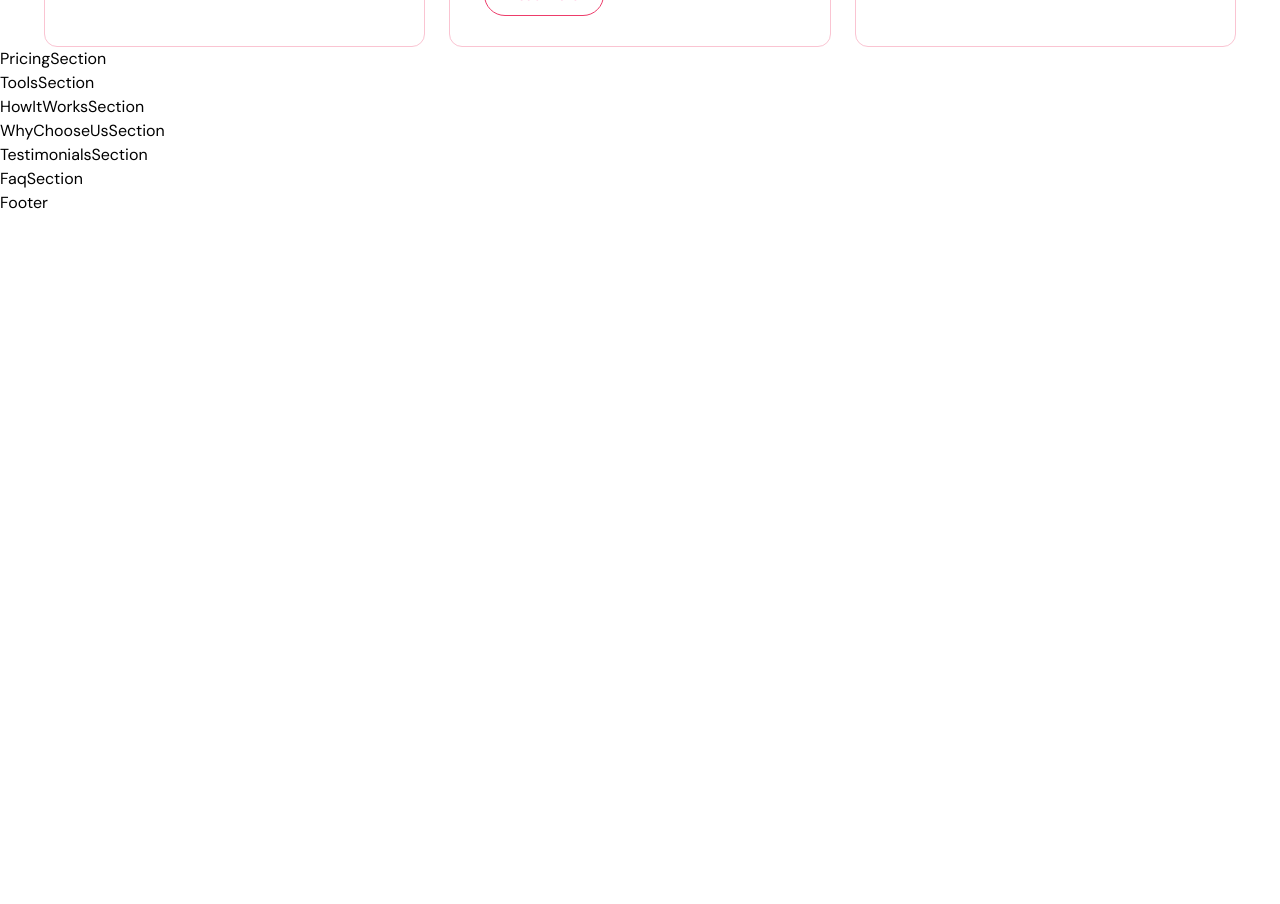
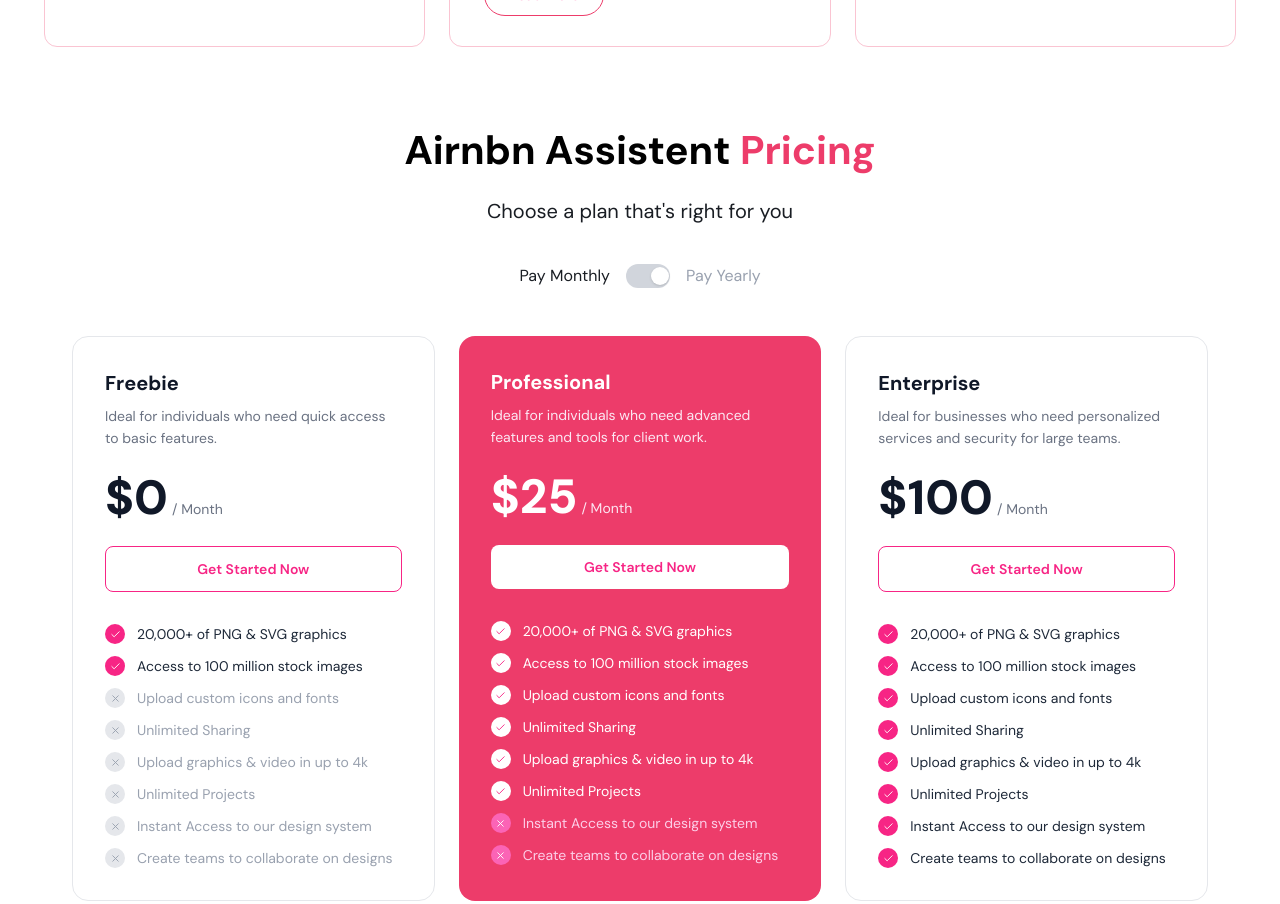
Before and after one commit to almahmud-dev/airbnb-assistant-landing, a Next.js app: page / in a window 1280 px wide. Shown: the part 1880-2784 px from the top of the page. Before the commit the page ends 2095 px from the top, so only its background shows below. Built offline with nearby package versions, Linux system fonts and the light colour scheme.

Commit message:
pricingSction add

```diff
--- a/src/components/sections/PricingSection.jsx
+++ b/src/components/sections/PricingSection.jsx
@@ -1,10 +1,166 @@
-"use client"
-import React from 'react'
+"use client";
 
-const PricingSection = () => {
+import { useState } from "react";
+import { Check, X } from "lucide-react";
+import { PRICING_PLANS } from "@/lib/constants";
+import AppImage from "../ui/AppImage";
+
+export default function PricingSection() {
+  const [isYearly, setIsYearly] = useState(false);
+
   return (
-    <div>PricingSection</div>
-  )
+    <section id="pricing" className="pt-18.25 bg-white">
+      <div className="max-w-296 mx-auto px-6">
+        <h2 className="text-[40px] font-bold mb-4 text-center">
+          Airnbn Assistent <span className="text-[#ED3C6A]">Pricing</span>
+        </h2>
+        <p className="text-[#191D23] text-[20px] font-normal mb-9.5 text-center">
+          Choose a plan that's right for you
+        </p>
+
+        {/* Billing Toggle */}
+        <div className="flex items-center justify-center gap-4 mb-12 relative">
+          <span
+            className={`text-[16px] font-normal transition-colors ${!isYearly ? "text-[#191D23]" : "text-gray-400"}`}
+          >
+            Pay Monthly
+          </span>
+
+          <button
+            role="switch"
+            aria-checked={isYearly}
+            onClick={() => setIsYearly(!isYearly)}
+            className={`relative w-11 h-6 rounded-full transition-colors duration-300 ${
+              isYearly ? "bg-[#F72585]" : "bg-gray-300"
+            }`}
+          >
+            <span
+              className={`absolute top-[3px] w-4.5 h-4.5 bg-white rounded-full shadow transition-transform duration-300 ${
+                isYearly ? "translate-x-[23px]" : "translate-x-[3px]"
+              }`}
+            />
+          </button>
+
+          <span
+            className={`text-[16px] font-normal transition-colors ${isYearly ? "text-[#191D23]" : "text-gray-400"}`}
+          >
+            Pay Yearly
+          </span>
+
+          {/* Save 25% — fixed position so it never pushes cards down */}
+          <div
+            className={`absolute left-[calc(60%+30px)] -top-6.5 transition-opacity duration-300 ${
+              isYearly ? "opacity-100" : "opacity-0 pointer-events-none"
+            }`}
+          >
+            <AppImage
+              src="/images/save13.png"
+              alt="Save 25%"
+              width={185}
+              height={88}
+              style={{ height: "auto" }}
+            />
+          </div>
+        </div>
+
+        {/* ── Plans ── */}
+        <div className="grid grid-cols-1 md:grid-cols-3 gap-6">
+          {PRICING_PLANS.map((plan) => (
+            <div
+              key={plan.name}
+              className={`rounded-2xl p-8 ${
+                plan.featured
+                  ? "bg-[#ED3C6A]"
+                  : "border border-gray-200 bg-white"
+              }`}
+            >
+              <h3
+                className={`text-xl font-bold mb-2 ${plan.featured ? "text-white" : "text-gray-900"}`}
+              >
+                {plan.name}
+              </h3>
+              <p
+                className={`text-sm mb-6 leading-relaxed ${plan.featured ? "text-pink-100" : "text-gray-500"}`}
+              >
+                {plan.description}
+              </p>
+
+              {/* Price */}
+              <div className="mb-6">
+                <span
+                  className={`text-5xl font-extrabold ${plan.featured ? "text-white" : "text-gray-900"}`}
+                >
+                  ${isYearly ? plan.yearlyPrice : plan.monthlyPrice}
+                </span>
+                <span
+                  className={`text-sm ml-1 ${plan.featured ? "text-pink-100" : "text-gray-500"}`}
+                >
+                  / Month
+                </span>
+              </div>
+
+              {/* CTA */}
+              <button
+                className={`w-full py-3 rounded-lg font-semibold text-sm mb-8 transition-colors duration-200 ${
+                  plan.featured
+                    ? "bg-white text-[#F72585] hover:bg-pink-50"
+                    : "border border-[#F72585] text-[#F72585] hover:bg-[#F72585] hover:text-white"
+                }`}
+              >
+                Get Started Now
+              </button>
+
+              {/* Features */}
+              <ul className="space-y-3" role="list">
+                {plan.features.map((feature) => (
+                  <li key={feature.text} className="flex items-center gap-3">
+                    <span
+                      className={`w-5 h-5 rounded-full flex items-center justify-center flex-shrink-0 ${
+                        feature.included
+                          ? plan.featured
+                            ? "bg-white"
+                            : "bg-[#F72585]"
+                          : plan.featured
+                            ? "bg-pink-400"
+                            : "bg-gray-200"
+                      }`}
+                    >
+                      {feature.included ? (
+                        <Check
+                          size={11}
+                          className={
+                            plan.featured ? "text-[#F72585]" : "text-white"
+                          }
+                        />
+                      ) : (
+                        <X
+                          size={11}
+                          className={
+                            plan.featured ? "text-white" : "text-gray-400"
+                          }
+                        />
+                      )}
+                    </span>
+                    <span
+                      className={`text-sm ${
+                        feature.included
+                          ? plan.featured
+                            ? "text-white"
+                            : "text-gray-800"
+                          : plan.featured
+                            ? "text-pink-200"
+                            : "text-gray-400"
+                      }`}
+                    >
+                      {feature.text}
+                    </span>
+                  </li>
+                ))}
+              </ul>
+            </div>
+          ))}
+        </div>
+      </div>
+    </section>
+  );
 }
-
-export default PricingSection
--- a/src/components/sections/ServicesSection.jsx
+++ b/src/components/sections/ServicesSection.jsx
@@ -18,7 +18,7 @@ export default function ServicesSection() {
           {SERVICES.map((service) => (
             <article
               key={service.title}
-              className="border border-[#FAC4D2] rounded-[13px] pt-[53px] pl-[34px] pr-[58px] pb-[30px] hover:shadow-md transition-shadow duration-200"
+              className="border border-[#FAC4D2] rounded-[13px] pt-13.25 pl-8.5 pr-14.5 pb-7.5 hover:shadow-md transition-shadow duration-200"
             >
               <div className="mb-5">
                 <AppImage
```
Also changed, not shown: public/images/save13.png (added).
